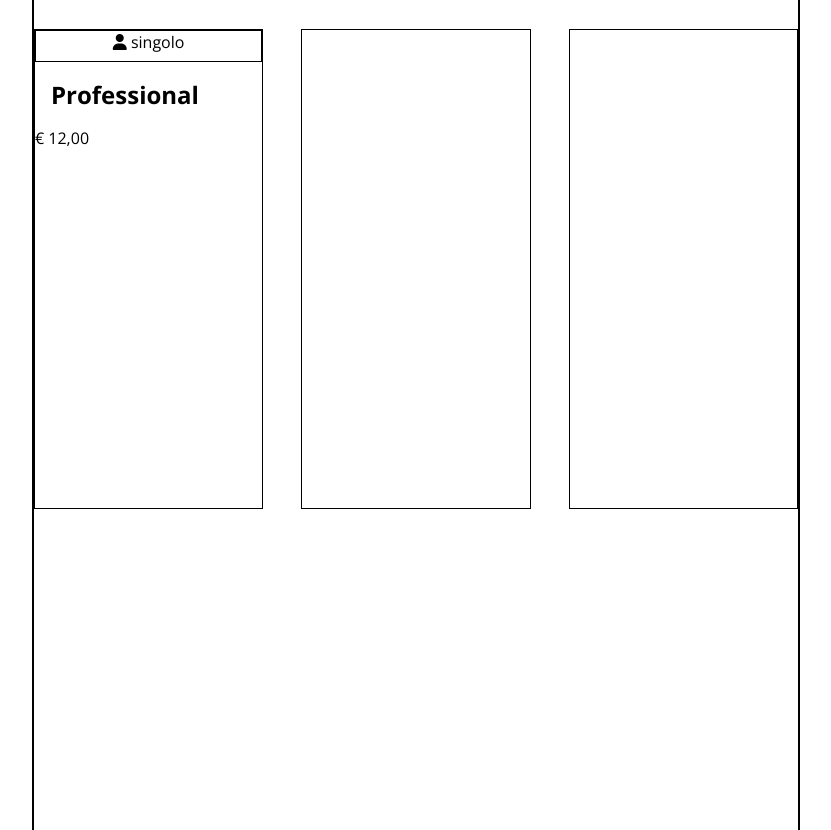
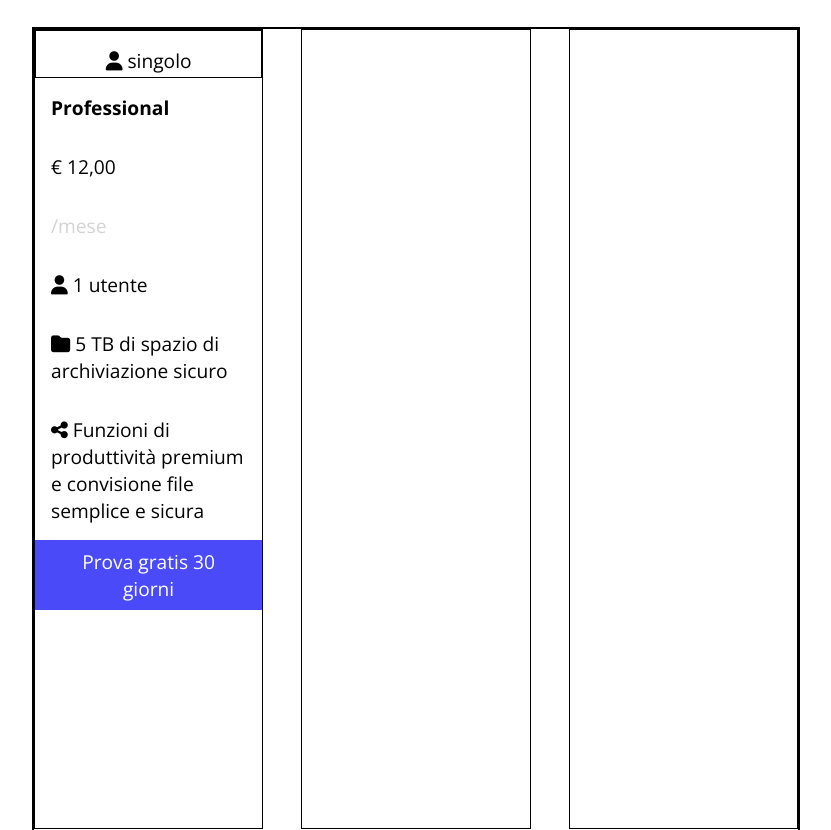
Before and after one commit to AlessioNapoletano/htmlcss-dropbox, a plain HTML site: page index.html in a window 1280 px wide. Shown: the part 1014-1844 px from the top of the page, without its empty margins (224-1055 px from the left). Drawn offline with nearby package versions, Linux system fonts and the light colour scheme.

Commit message:
Modified Main

```diff
--- a/css/style.css
+++ b/css/style.css
@@ -3,6 +3,10 @@
     margin: 0;
     box-sizing: border-box;
     font-family: 'Open Sans', sans-serif;
+}
+
+.font-grey{
+    color: lightgray;
 }
 .flex-center{
     display: flex;
@@ -11,6 +15,13 @@
 }
 #logo{
     width: 20%;
+}
+
+button{
+    border: none;
+    background-color: #4a4af8;
+    color: white;
+    padding: .5rem 1rem;
 }
 
 header section.main-header{
@@ -45,12 +56,7 @@ nav ul li a{
     padding: 0rem 1rem;
 }
 
-header button{
-    border: none;
-    background-color: #4a4af8;
-    color: white;
-    padding: .5rem 1rem;
-}
+
 
 header button.header-button{
     margin-left: 1rem;
@@ -131,7 +137,7 @@ main section.subscription-plans{
     width: 60%;
     height: 100rem;
     margin: 0 auto;
-    border: 2px solid black;
+  /*  border: 2px solid black;*/
 }
 
 main section.subscription-plans h1{
@@ -149,23 +155,34 @@ main section.subscription-plans div.plan{
     height: 70rem;
 
     margin-top: 2rem;
+    border: 2px solid black;
 
 
 }
 main section.subscription-plans div.plan-box{
     border: 1px solid black;
-
     width: 30%;
-    height: 30rem;
+    height: 50rem;
 }
 
 main section.subscription-plans div.plan-box p.intestazione{
     text-align: center;
     width: 100%;
-    height: 2rem;
+    height: 3rem;
     border: 1px solid black;
 }
 
+main section.subscription-plans div.plan-box p,
 main section.subscription-plans div.plan-box h2{
     padding: 1rem;
+    font-size: 1.20rem;
 }
+
+main section.subscription-plans div.plan-box div.button{
+    text-align: center;
+}
+
+main section.subscription-plans div.plan-box div.button button{
+    padding: .5rem 2.5rem;
+    font-size: 1.20rem;
+}
--- a/index.html
+++ b/index.html
@@ -88,7 +88,31 @@
 
                     <h2>Professional</h2>
 
-                    <p>&euro; 12,00</p>
+                    <p>
+                        &euro; 12,00
+                    </p>
+                    <p class="font-grey">
+                        /mese
+                    </p>
+                    <p>
+                        <i class="fa-solid fa-user"></i> 1 utente
+                    </p>
+                    <p>
+                        <i class="fa-solid fa-folder"></i> 5 TB di spazio di archiviazione sicuro
+                    </p>
+                    <p>
+                        <i class="fa-solid fa-share-nodes"></i> Funzioni di produttività premium e convisione file semplice e sicura
+                    </p>
+
+                    <div class="button">
+                        <button>
+                            Prova gratis 30 giorni
+                        </button>
+                    </div>
+
+
+
+
                 </div>
                 <div class="plan-box"></div>
                 <div class="plan-box"></div>
```
